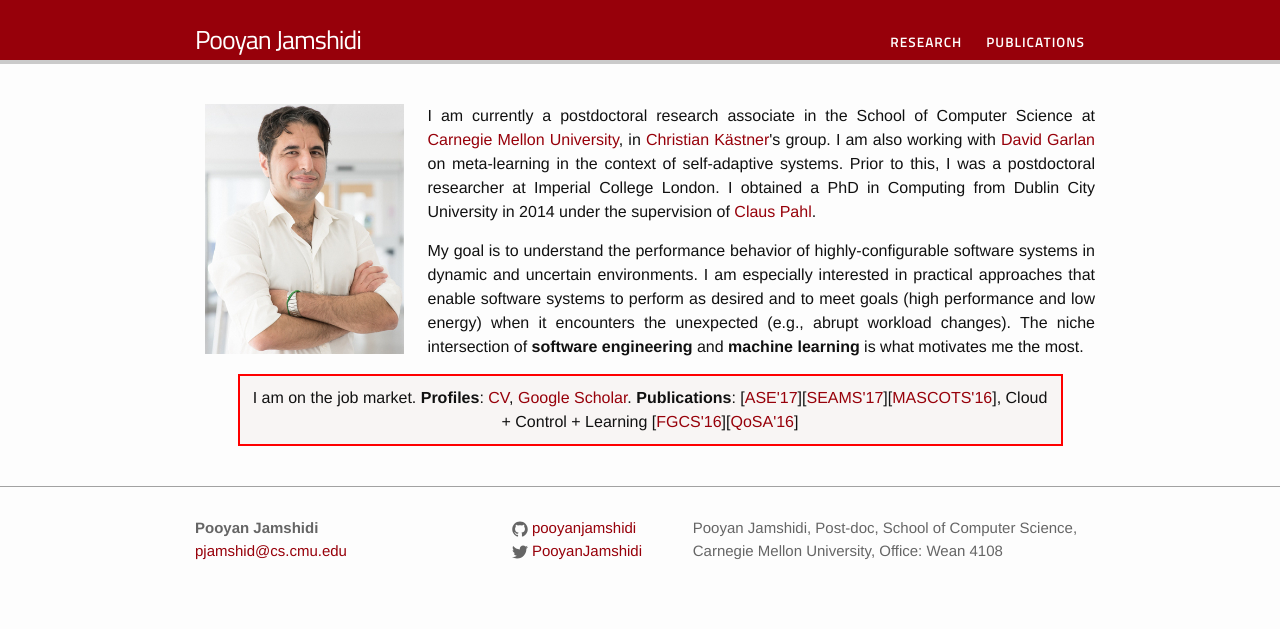
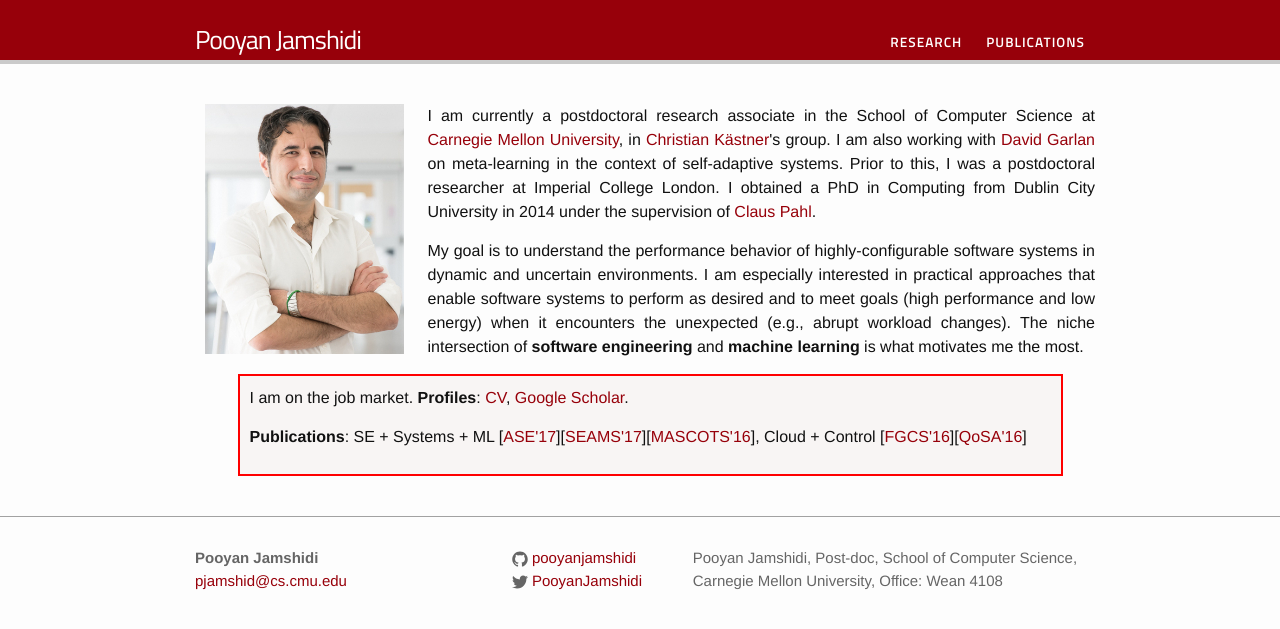
Before and after one commit to pooyanjamshidi/pooyanjamshidi.github.io, a Jekyll site: the page built from index.html, in a window 1280 px wide. Shown: the top 629 px of the page. Built offline with Jekyll 4.4.1, drawn with Linux system fonts in a browser that asks for light colours.

Commit message:
editted publications

```diff
--- a/index.html
+++ b/index.html
@@ -22,8 +22,13 @@
 	</div>
 
 	<div class="emph-border">
+    <p align=justify>
     I am on the job market.
-    <b>Profiles</b>: <a href="{{ "/resources/cv/cv_pooyan_jamshidi.pdf" |  prepend: site.baseurl }}">CV</a>, <a href="http://scholar.google.com/citations?hl=en&user=Jre2RUQAAAAJ">Google Scholar</a>. <b>Publications</b>: [<a href="https://arxiv.org/pdf/1709.02280">ASE'17</a>][<a href="https://arxiv.org/pdf/1704.00234">SEAMS'17</a>][<a href="https://arxiv.org/pdf/1606.06543">MASCOTS'16</a>], Cloud + Control + Learning [<a href="{{ "/resources/publications/FGCS16.pdf" |  prepend: site.baseurl }}">FGCS'16</a>][<a href="{{ "/resources/publications/QoSA16.pdf" |  prepend: site.baseurl }}">QoSA'16</a>]
+    <b>Profiles</b>: <a href="{{ "/resources/cv/cv_pooyan_jamshidi.pdf" |  prepend: site.baseurl }}">CV</a>, <a href="http://scholar.google.com/citations?hl=en&user=Jre2RUQAAAAJ">Google Scholar</a>.
+    </p>
+    <p align=justify>
+    <b>Publications</b>: SE + Systems + ML [<a href="https://arxiv.org/pdf/1709.02280">ASE'17</a>][<a href="https://arxiv.org/pdf/1704.00234">SEAMS'17</a>][<a href="https://arxiv.org/pdf/1606.06543">MASCOTS'16</a>], Cloud + Control [<a href="{{ "/resources/publications/FGCS16.pdf" |  prepend: site.baseurl }}">FGCS'16</a>][<a href="{{ "/resources/publications/QoSA16.pdf" |  prepend: site.baseurl }}">QoSA'16</a>]
+    </p>
     </div>
 </section>
 
```
